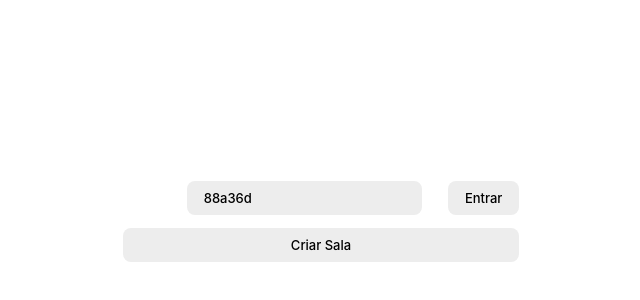
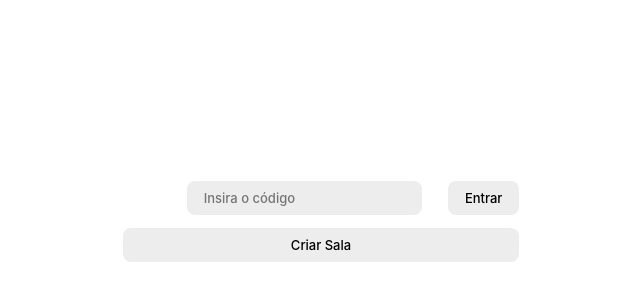
Before and after one commit to GustavoRCarvalho/codenames-web, a React (Vite) app: page /online in a window 1280 px wide. Shown: the part 172-472 px from the top of the page, without its empty margins (319-959 px from the left). Built offline with nearby package versions, Linux system fonts and the light colour scheme; no server answers.

Commit message:
fix: clean input of room enter

```diff
--- a/src/components/Screens/Room.jsx
+++ b/src/components/Screens/Room.jsx
@@ -1,14 +1,13 @@
 import { styled } from "styled-components"
 import { CommonButton } from "../common/CommonButton"
 import { ContentContainer } from "../common/ContentLimit"
-import { NoStyleLinkRouter } from "../common/NoStyleLinkRouter"
 import { useState, useRef, useEffect } from "react"
 import { CommonInput } from "../common/CommonInput"
 import { useNavigate } from "react-router-dom"
 import axios from "axios"
 
 export const Room = () => {
-  const [room, setRoom] = useState("88a36d")
+  const [room, setRoom] = useState("")
   const [error, setError] = useState("")
   const refEnterWrapper = useRef(null)
   const [formWidth, setFormWidth] = useState("auto")
```
